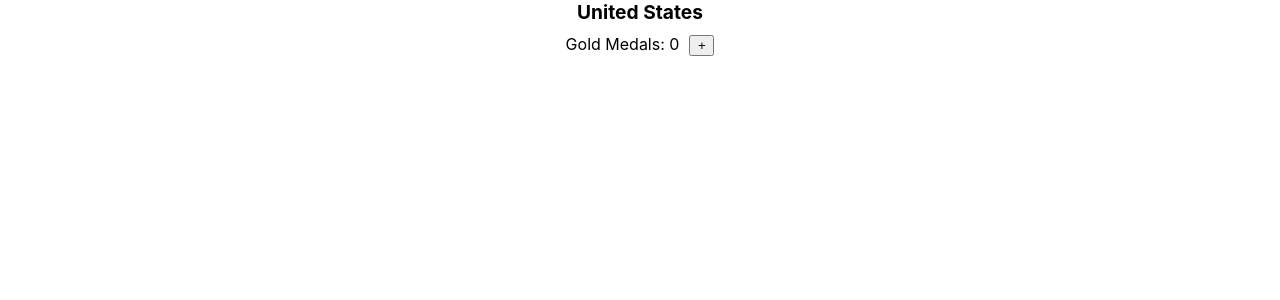
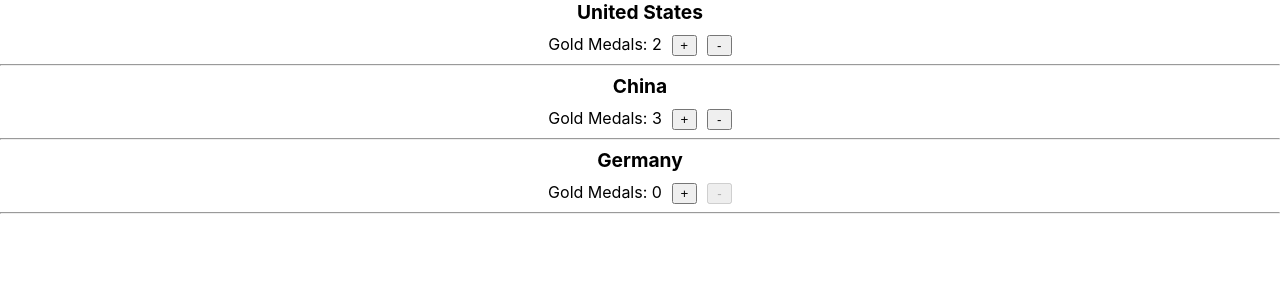
Before and after one commit to irisy1114/react-basic, a React (Create React App) app: page / in a window 1280 px wide. Shown: the top 300 px of the page. Built offline with nearby package versions, Linux system fonts and the light colour scheme.

Commit message:
add more countries and decrement function.

```diff
--- a/package.json
+++ b/package.json
@@ -1,6 +1,7 @@
 {
   "name": "react-basic",
   "version": "0.1.0",
+  "homepage": "https://github.com/irisy1114/react-basic",
   "private": true,
   "dependencies": {
     "@testing-library/jest-dom": "^5.16.5",
@@ -12,6 +13,8 @@
     "web-vitals": "^2.1.4"
   },
   "scripts": {
+    "predeploy": "npm run build",
+    "deploy": "react-basic -d build",
     "start": "react-scripts start",
     "build": "react-scripts build",
     "test": "react-scripts test",
--- a/src/App.js
+++ b/src/App.js
@@ -3,9 +3,27 @@
 import Country from './components/Country';
 
 class App extends Component {
+  state = {
+    countries: [
+      { id: 1, name: 'United States', goldMedalCount: 2 },
+      { id: 2, name: 'China', goldMedalCount: 3 },
+      { id: 3, name: 'Germany', goldMedalCount: 0 },
+    ]
+  }
+
+
+
   render() {
     return (
-        <Country />
+      <div className="App">
+        { this.state.countries.map(country =>
+          <Country
+            key={ country.id }
+            country={ country }
+            onIncrement={ this.handleIncrement}
+            onDecrement={ this.handleDecrement }
+          />) }
+      </div>
      );
   }
 }
--- a/src/components/Country.jsx
+++ b/src/components/Country.jsx
@@ -2,24 +2,27 @@
 
 class Country extends Component {
     state = {
-        name: 'United States',
-        gold: 0,
+       goldMedalCount: this.props.country.goldMedalCount
     }
-
     handleIncrement = () => {
-        this.setState((state) => ({ gold: state.gold + 1 }))
+        this.setState({ goldMedalCount: this.state.goldMedalCount + 1 })
     }
-
+    handleDecrement = () => {
+        this.setState({ goldMedalCount: this.state.goldMedalCount - 1 })
+    }
     render() {
+        const { country } = this.props;
         return (
             <div className="country">
                 <div className="name">
-                    { this.state.name }
+                    { country.name }
                 </div>
                 <div className="medals">
-                    gold medals:  { this.state.gold }
+                    gold medals:  { this.state.goldMedalCount }
                     <button onClick={ this.handleIncrement }>+</button>
+                    <button onClick={ this.handleDecrement } disabled={this.state.goldMedalCount === 0 ? true : false}>-</button>
                 </div>
+                <hr></hr>
             </div>
         );
       }
```
